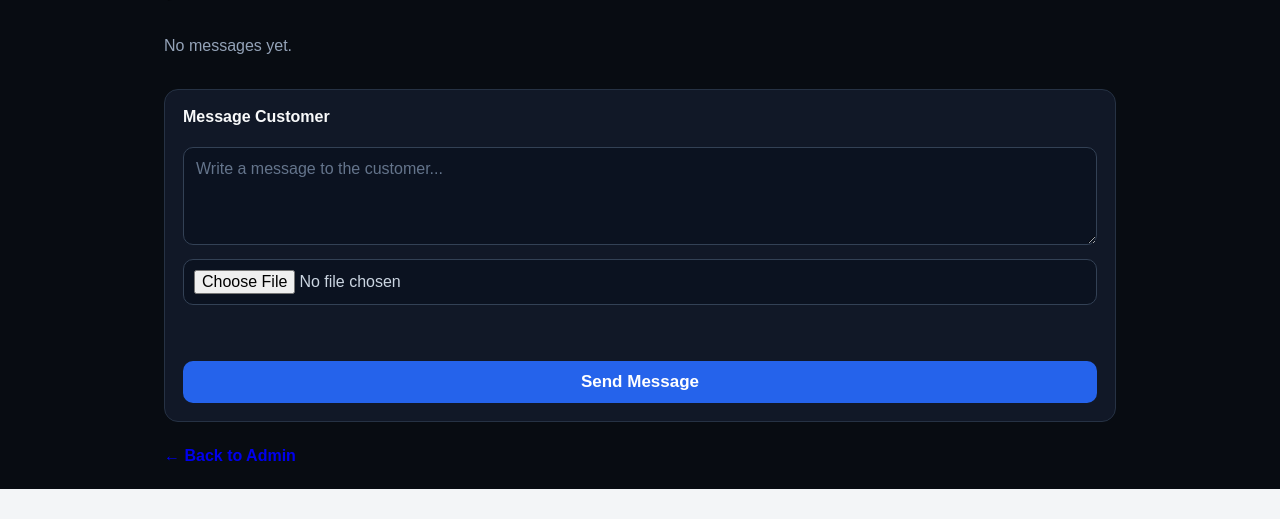
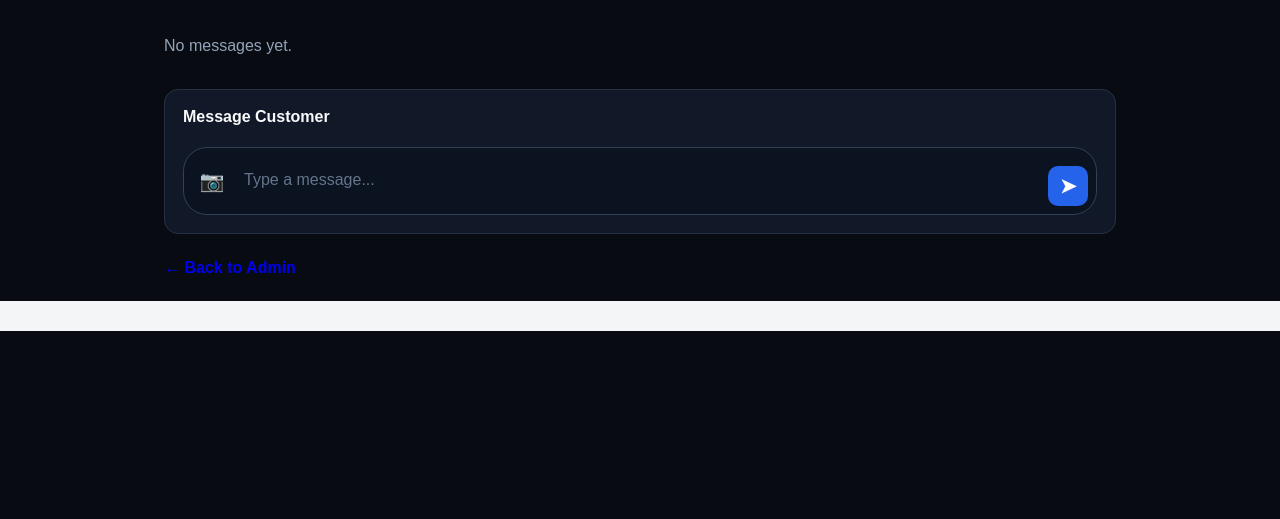
Before and after one commit to chukwuebukav031-dot/primevault, a Flask app: template delivery-tracker/templates/admin_shipment.html in a window 1280 px wide. Shown: the part 610-1129 px from the top of the page. After the commit the page ends 941 px from the top, so only its background shows below. Run offline with Flask 3, Linux system fonts and the light colour scheme; the template is opened without the code that fills it, so the values that code supplies are empty; some libraries are stand-ins or nearby versions.

Commit message:
Improve shipment message composer

```diff
--- a/delivery-tracker/static/css/style.css
+++ b/delivery-tracker/static/css/style.css
@@ -3519,3 +3519,112 @@ body:has(.receipt#receipt) .stamp {
 }
 
 /* ===== END CLEAN ADMIN SHIPMENT MESSAGES ===== */
+
+/* ===== WHATSAPP-STYLE MESSAGE COMPOSER ===== */
+
+.tracking-dark .message-composer,
+.admin-dark .message-composer {
+    display: flex;
+    align-items: center;
+    gap: 8px;
+    width: 100%;
+    box-sizing: border-box;
+    padding: 8px;
+    border: 1px solid #334155;
+    border-radius: 24px;
+    background: #0B1220;
+}
+
+.tracking-dark .message-composer textarea,
+.admin-dark .message-composer textarea {
+    flex: 1;
+    min-width: 0;
+    height: 40px;
+    min-height: 40px;
+    max-height: 100px;
+    box-sizing: border-box;
+    padding: 10px 4px;
+    border: 0;
+    outline: none;
+    resize: none;
+    background: transparent;
+    color: #F9FAFB;
+    font: inherit;
+}
+
+.tracking-dark .message-composer textarea::placeholder,
+.admin-dark .message-composer textarea::placeholder {
+    color: #64748B;
+}
+
+.tracking-dark .message-photo-button,
+.admin-dark .message-photo-button {
+    display: flex;
+    align-items: center;
+    justify-content: center;
+    flex: 0 0 40px;
+    width: 40px;
+    height: 40px;
+    border-radius: 50%;
+    cursor: pointer;
+    font-size: 20px;
+    line-height: 1;
+    user-select: none;
+}
+
+.tracking-dark .message-photo-button:hover,
+.admin-dark .message-photo-button:hover {
+    background: #172033;
+}
+
+.tracking-dark .message-photo-button input[type="file"],
+.admin-dark .message-photo-button input[type="file"] {
+    display: none;
+}
+
+.tracking-dark .message-send-button,
+.admin-dark .message-send-button {
+    display: flex;
+    align-items: center;
+    justify-content: center;
+    flex: 0 0 40px;
+    width: 40px;
+    height: 40px;
+    padding: 0;
+    border: 0;
+    border-radius: 50%;
+    background: #2563EB;
+    color: #FFFFFF;
+    font-size: 20px;
+    font-weight: 700;
+    line-height: 1;
+    cursor: pointer;
+}
+
+.tracking-dark .message-send-button:hover,
+.admin-dark .message-send-button:hover {
+    background: #1D4ED8;
+}
+
+.tracking-dark .message-send-button:disabled,
+.admin-dark .message-send-button:disabled {
+    opacity: 0.6;
+    cursor: not-allowed;
+}
+
+@media (max-width: 600px) {
+    .tracking-dark .message-composer,
+    .admin-dark .message-composer {
+        gap: 6px;
+        padding: 7px;
+    }
+
+    .tracking-dark .message-photo-button,
+    .admin-dark .message-photo-button,
+    .tracking-dark .message-send-button,
+    .admin-dark .message-send-button {
+        flex-basis: 38px;
+        width: 38px;
+        height: 38px;
+    }
+}
--- a/delivery-tracker/templates/admin_shipment.html
+++ b/delivery-tracker/templates/admin_shipment.html
@@ -168,21 +168,23 @@
                   class="admin-message-form"
                   onsubmit="sendShipmentMessage(event, this)">
 
-                <textarea
-                    name="message"
-                    placeholder="Write a message to the customer..."
-                    rows="4"></textarea>
+                <div class="message-composer">
+                <label class="message-photo-button" title="Send photo">
+                    📷
+                    <input type="file"
+                           name="photo"
+                           accept="image/jpeg,image/png,image/webp,image/gif">
+                </label>
 
-                <input
-                    type="file"
-                    name="photo"
-                    accept="image/jpeg,image/png,image/webp,image/gif">
+                <textarea name="message"
+                          rows="1"
+                          placeholder="Type a message..."></textarea>
 
-                <br><br>
-
-                <button type="submit">Send Message</button>
-
-                <div class="admin-message-status" aria-live="polite"></div>
+                <button type="submit"
+                        class="message-send-button"
+                        aria-label="Send message">➤</button>
+            </div>
+            <div class="admin-message-status" aria-live="polite"></div>
             </form>
         </div>
     </div>
```
Also changed, not shown: delivery-tracker/templates/tracking.html (+14 -7 lines).
